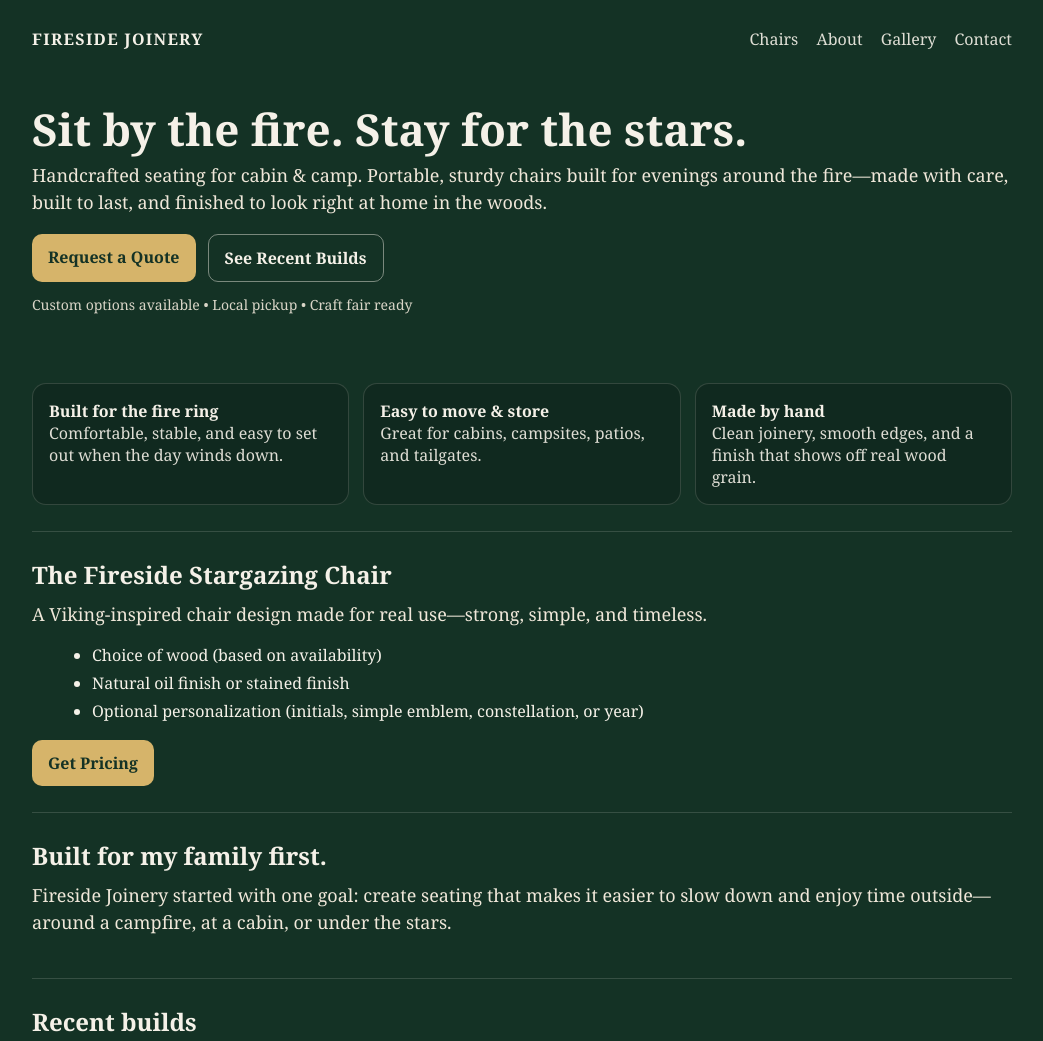
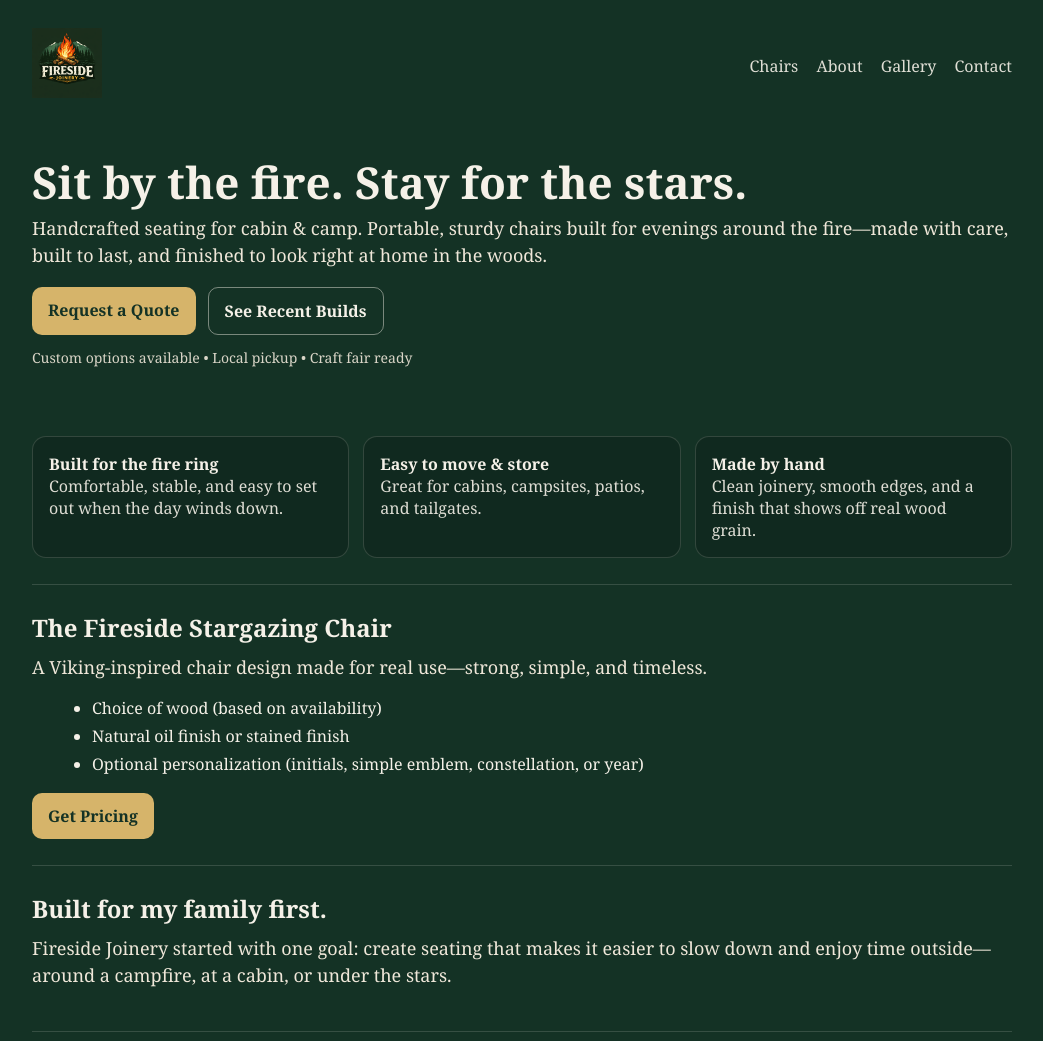
Before and after one commit to firesidejoinery2026/firesidejoinery, a plain HTML site: page index.html in a window 1280 px wide. Shown: the top 1041 px of the page, without its empty margins (118-1161 px from the left). Drawn offline with Linux system fonts and the light colour scheme.

Commit message:
Update index.html

```diff
--- a/index.html
+++ b/index.html
@@ -36,7 +36,8 @@
 <body>
   <div class="wrap">
     <div class="nav">
-      <div class="brand">Fireside Joinery</div>
+      <div class="brand"><img src="fireside-logo.png" alt="Fireside Joinery Logo" style="height:70px;">
+</div>
       <div>
         <a href="#chairs">Chairs</a>
         <a href="#about">About</a>
```
